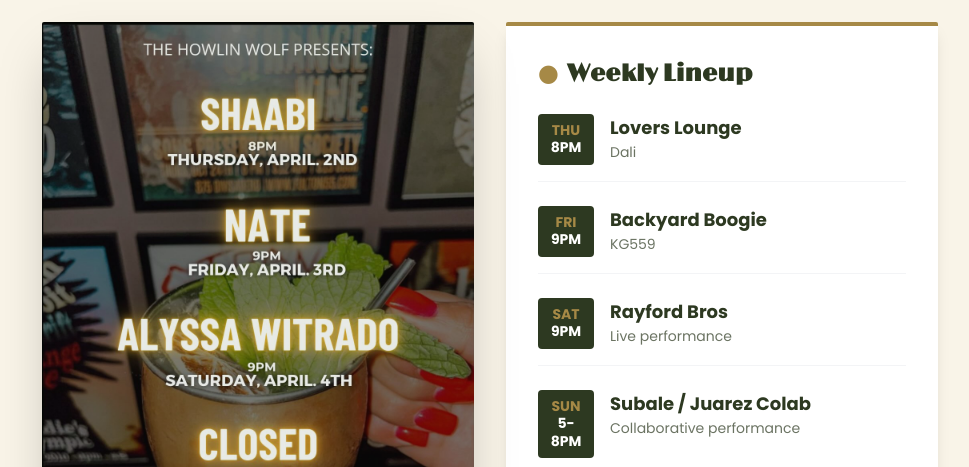
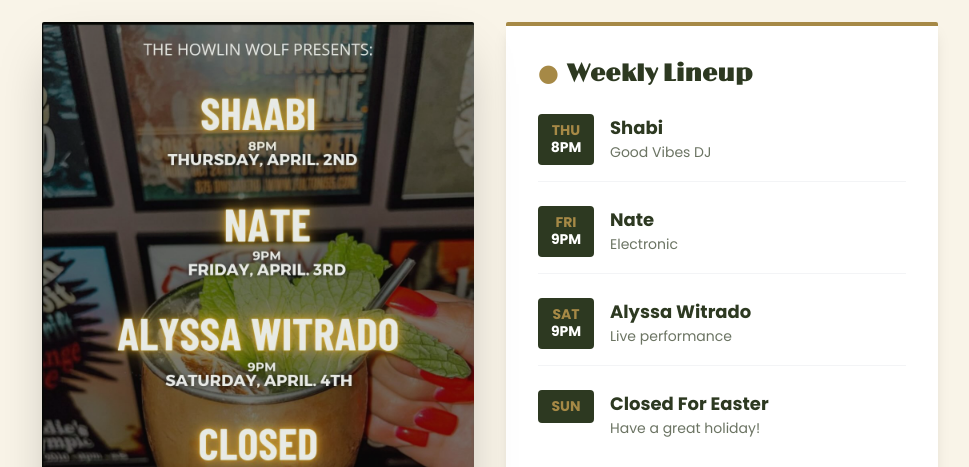
Before and after one commit to Whitehurst87/howlin-clone, a plain HTML site: page index.html in a window 1280 px wide. Shown: the part 2810-3277 px from the top of the page, without its empty margins (150-1119 px from the left). Drawn offline with nearby package versions, Linux system fonts and the light colour scheme.

Commit message:
update artist roster

```diff
--- a/index.html
+++ b/index.html
@@ -505,8 +505,8 @@
                 THU<br/><span class="text-white">8PM</span>
               </div>
               <div>
-                <h4 class="font-bold text-lg text-wolf-green">Lovers Lounge</h4>
-                <p class="text-sm opacity-70">Dali</p>
+                <h4 class="font-bold text-lg text-wolf-green">Shabi</h4>
+                <p class="text-sm opacity-70">Good Vibes DJ</p>
               </div>
             </div>
             <div class="flex gap-4 items-start pb-4 border-b border-gray-100">
@@ -514,8 +514,8 @@
                 FRI<br/><span class="text-white">9PM</span>
               </div>
               <div>
-                <h4 class="font-bold text-lg text-wolf-green">Backyard Boogie</h4>
-                <p class="text-sm opacity-70">KG559</p>
+                <h4 class="font-bold text-lg text-wolf-green">Nate</h4>
+                <p class="text-sm opacity-70">Electronic</p>
               </div>
             </div>
             <div class="flex gap-4 items-start pb-4 border-b border-gray-100">
@@ -523,17 +523,17 @@
                 SAT<br/><span class="text-white">9PM</span>
               </div>
               <div>
-                <h4 class="font-bold text-lg text-wolf-green">Rayford Bros</h4>
+                <h4 class="font-bold text-lg text-wolf-green">Alyssa Witrado</h4>
                 <p class="text-sm opacity-70">Live performance</p>
               </div>
             </div>
             <div class="flex gap-4 items-start">
               <div class="bg-wolf-green text-wolf-gold font-bold p-2 rounded w-14 text-center text-sm leading-tight">
-                SUN<br/><span class="text-white">5-8PM</span>
+                SUN<br/><span class="text-white"></span>
               </div>
               <div>
-                <h4 class="font-bold text-lg text-wolf-green">Subale / Juarez Colab</h4>
-                <p class="text-sm opacity-70">Collaborative performance</p>
+                <h4 class="font-bold text-lg text-wolf-green">Closed For Easter</h4>
+                <p class="text-sm opacity-70">Have a great holiday!</p>
               </div>
             </div>
           </div>
```
